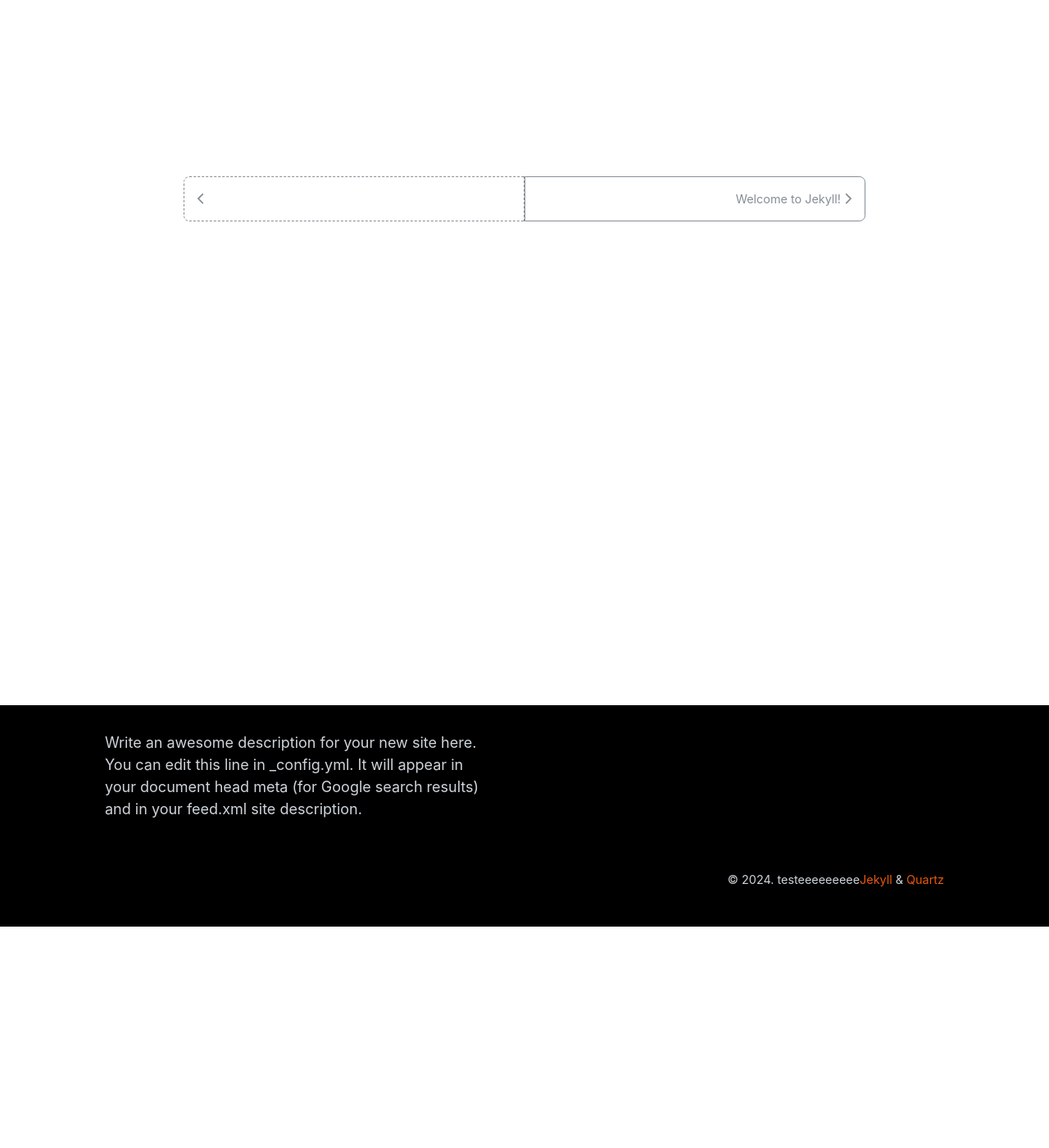
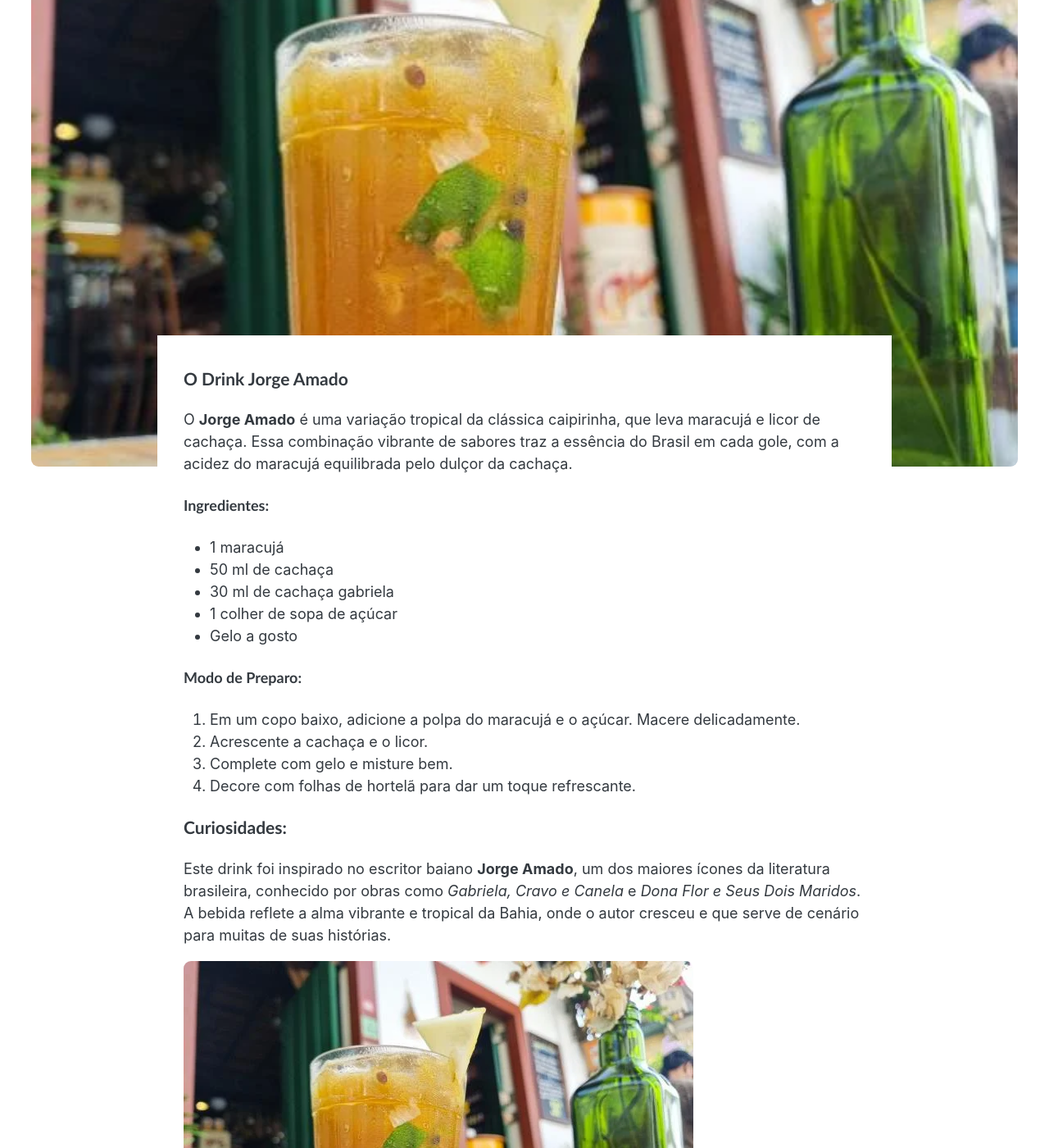
Before and after one commit to einstein808/BlogBar, a Jekyll site: the page built from _posts/2024-09-16-test.md, in a window 1280 px wide and 1400 px high, scrolled down 270 px. Shown: the whole window at 82% size. Built offline with Jekyll 4.4.1, drawn with Linux system fonts in a browser that asks for light colours; some of the changed text lies outside the part shown.

Commit message:
atualinado blog

```diff
--- a/_posts/2024-09-16-test.md
+++ b/_posts/2024-09-16-test.md
@@ -1,6 +1,36 @@
 ---
 layout: post
-title:  "Welcome to Jekyll!"
-date:   2024-09-16 20:03:11 -0300
-categories: jekyll update
+title: "Drink Jorge Amado: Um Clássico Brasileiro"
+date: 2024-09-17
+categories: drinks
+tags: [jorge-amado, caipirinha, brasil, tropical]
+image: /assets/coquetel-jorge-amado.webp
 ---
+
+### O Drink Jorge Amado
+
+O **Jorge Amado** é uma variação tropical da clássica caipirinha, que leva maracujá e licor de cachaça. Essa combinação vibrante de sabores traz a essência do Brasil em cada gole, com a acidez do maracujá equilibrada pelo dulçor da cachaça.
+
+#### Ingredientes:
+- 1 maracujá
+- 50 ml de cachaça
+- 30 ml de cachaça gabriela
+- 1 colher de sopa de açúcar
+- Gelo a gosto
+
+#### Modo de Preparo:
+1. Em um copo baixo, adicione a polpa do maracujá e o açúcar. Macere delicadamente.
+2. Acrescente a cachaça e o licor.
+3. Complete com gelo e misture bem.
+4. Decore com folhas de hortelã para dar um toque refrescante.
+
+### Curiosidades:
+
+Este drink foi inspirado no escritor baiano **Jorge Amado**, um dos maiores ícones da literatura brasileira, conhecido por obras como *Gabriela, Cravo e Canela* e *Dona Flor e Seus Dois Maridos*. A bebida reflete a alma vibrante e tropical da Bahia, onde o autor cresceu e que serve de cenário para muitas de suas histórias.
+
+![Drink Jorge Amado](/assets/coquetel-jorge-amado.webp)
+*Um drink que celebra a cultura brasileira e a literatura de Jorge Amado.*
+
+### Experimente!
+
+Se você ainda não provou o Jorge Amado, não sabe o que está perdendo. Essa variação sofisticada da caipirinha é perfeita para quem ama drinks refrescantes com um toque tropical. Sirva para amigos e familiares e veja como ele pode se tornar o destaque de qualquer evento!
```
Also changed, not shown: assets/coquetel-jorge-amado.webp (added).
